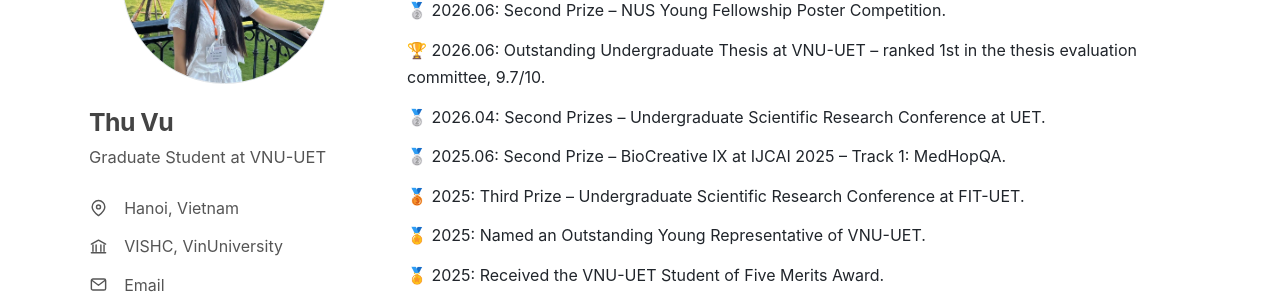
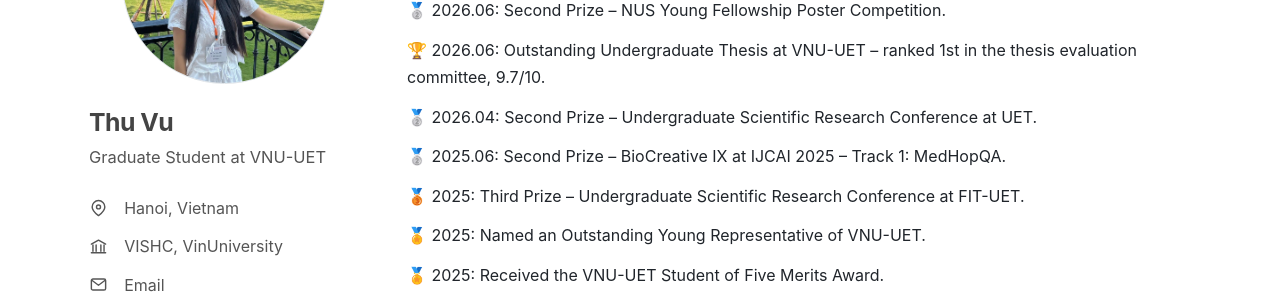
Before and after one commit to ThiMinhThuVu/ThiMinhThuVu.github.io, a Jekyll site: the page built from index.md, in a window 1280 px wide and 900 px high, scrolled down 721 px. Shown: the part 153-453 px from the top of the window. Built offline with Jekyll 4.4.1, drawn with Linux system fonts in a browser that asks for light colours.

Commit message:
Correct Second Prize wording in news

```diff
--- a/_data/news.yml
+++ b/_data/news.yml
@@ -15,7 +15,7 @@
   text: "Outstanding Undergraduate Thesis at VNU-UET – ranked 1st in the thesis evaluation committee, 9.7/10."
 - date: "2026.04"
   icon: "🥈"
-  text: "Second Prizes – Undergraduate Scientific Research Conference at UET."
+  text: "Second Prize – Undergraduate Scientific Research Conference at UET."
 - date: "2025.06"
   icon: "🥈"
   text: "Second Prize – BioCreative IX at IJCAI 2025 – Track 1: MedHopQA."
```
